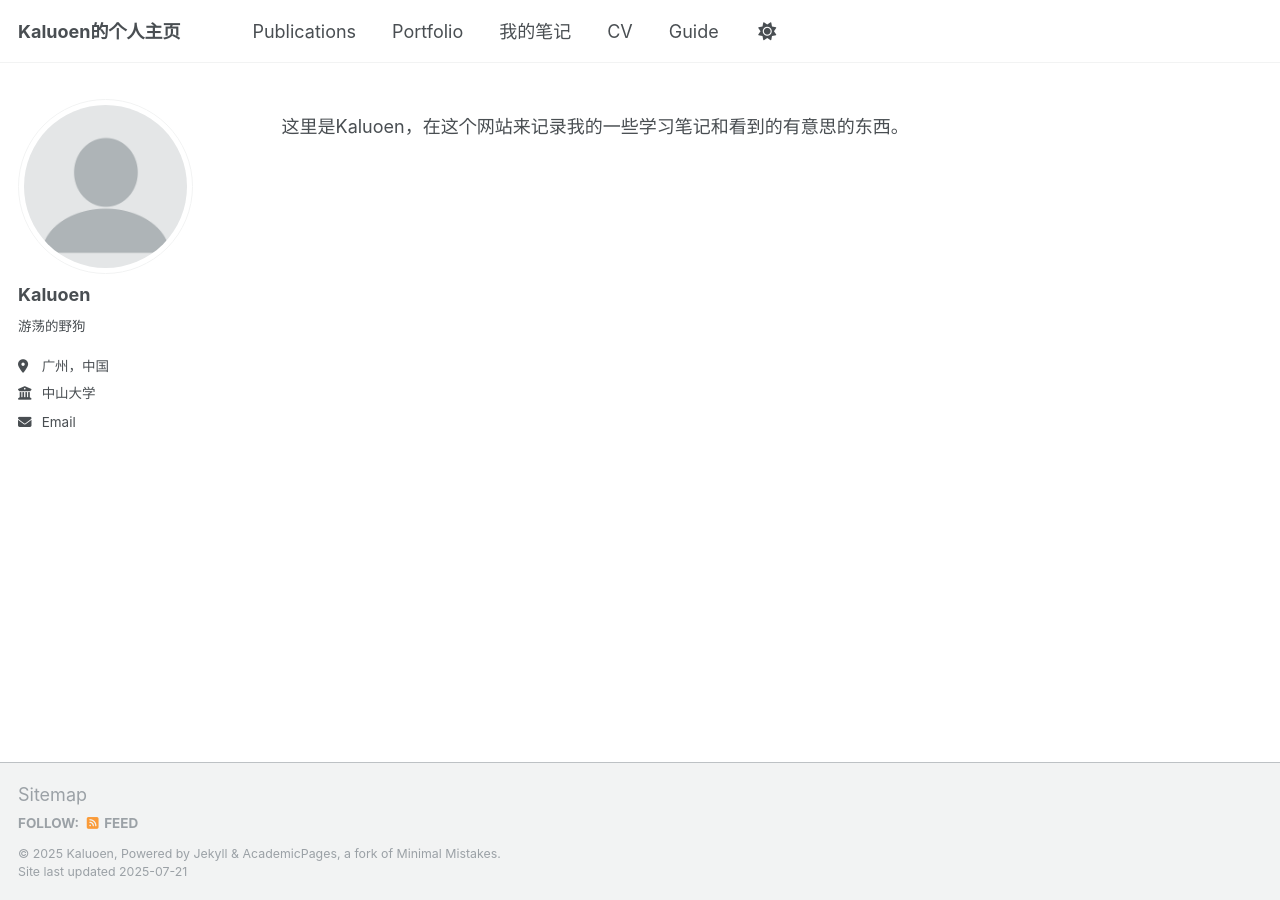
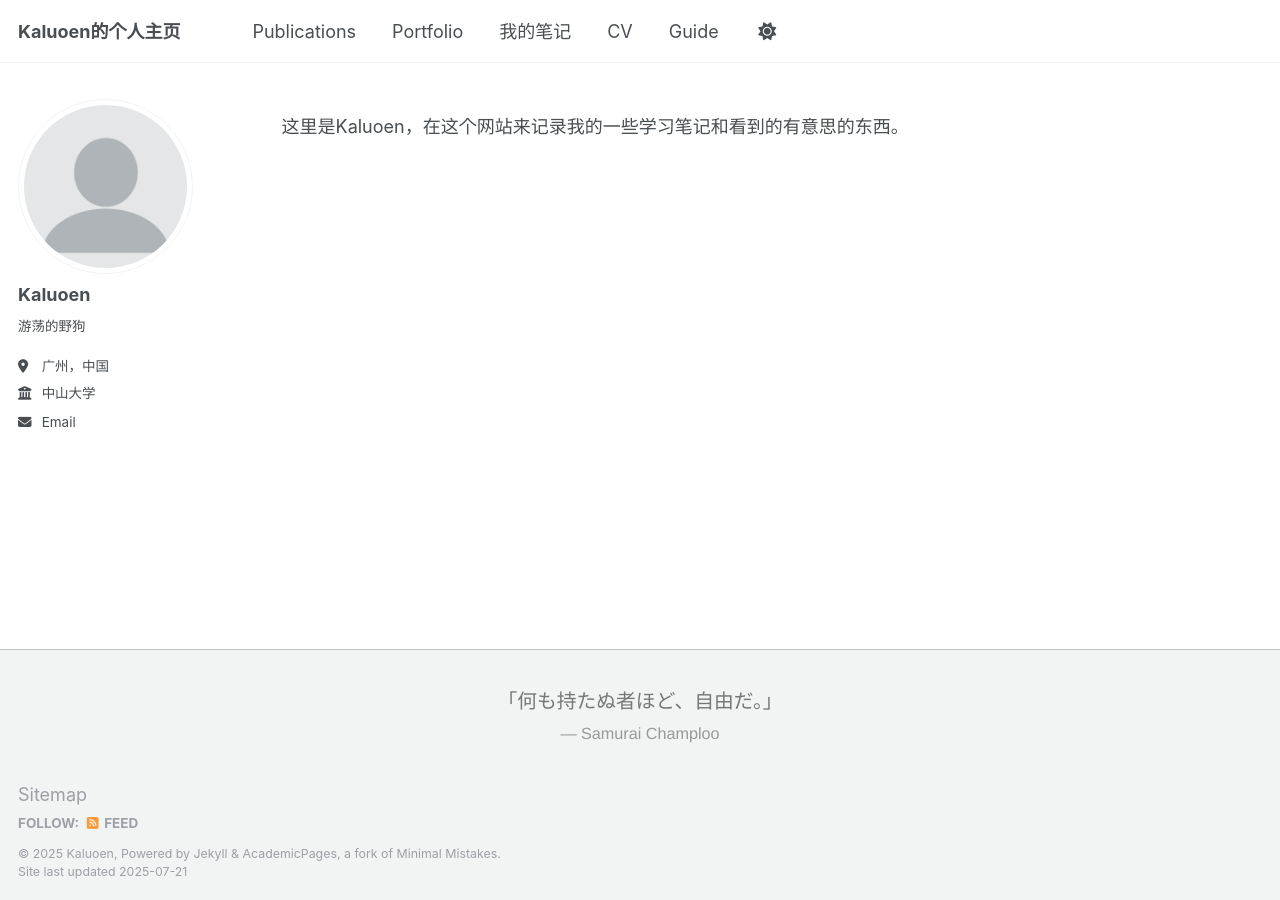
Before and after one commit to Kaluoen-Linicaus/My-page, a Jekyll site: the page built from _pages/about.md, in a window 1280 px wide. Built offline with Jekyll 4.4.1, drawn with Linux system fonts in a browser that asks for light colours; a script that is not in the unit is left out.

Commit message:
Update custom.html

```diff
--- a/_includes/footer/custom.html
+++ b/_includes/footer/custom.html
@@ -1,4 +1,12 @@
 <!-- start custom footer snippets -->
+
+<!-- =================================================================== -->
+<!-- ==============  这里是自定义的页脚引用台词  ============== -->
+<!-- =================================================================== -->
+<div class="page__footer-quote" style="text-align: center; margin-top: 2rem; margin-bottom: 2rem; color: #777;">
+  <p style="margin: 0; font-family: 'Yu Mincho', 'YuMincho', 'Hiragino Mincho ProN', 'MS Mincho', 'Serif'; font-size: 1.1em; font-weight: 500;">「何も持たぬ者ほど、自由だ。」</p>
+  <p style="margin: 0.3em 0 0 0; font-size: 0.9em; font-family: 'Helvetica Neue', 'Helvetica', 'Arial', sans-serif; color: #999;">— Samurai Champloo</p>
+</div>
 
 <a href="/sitemap/">Sitemap</a>
 
```
